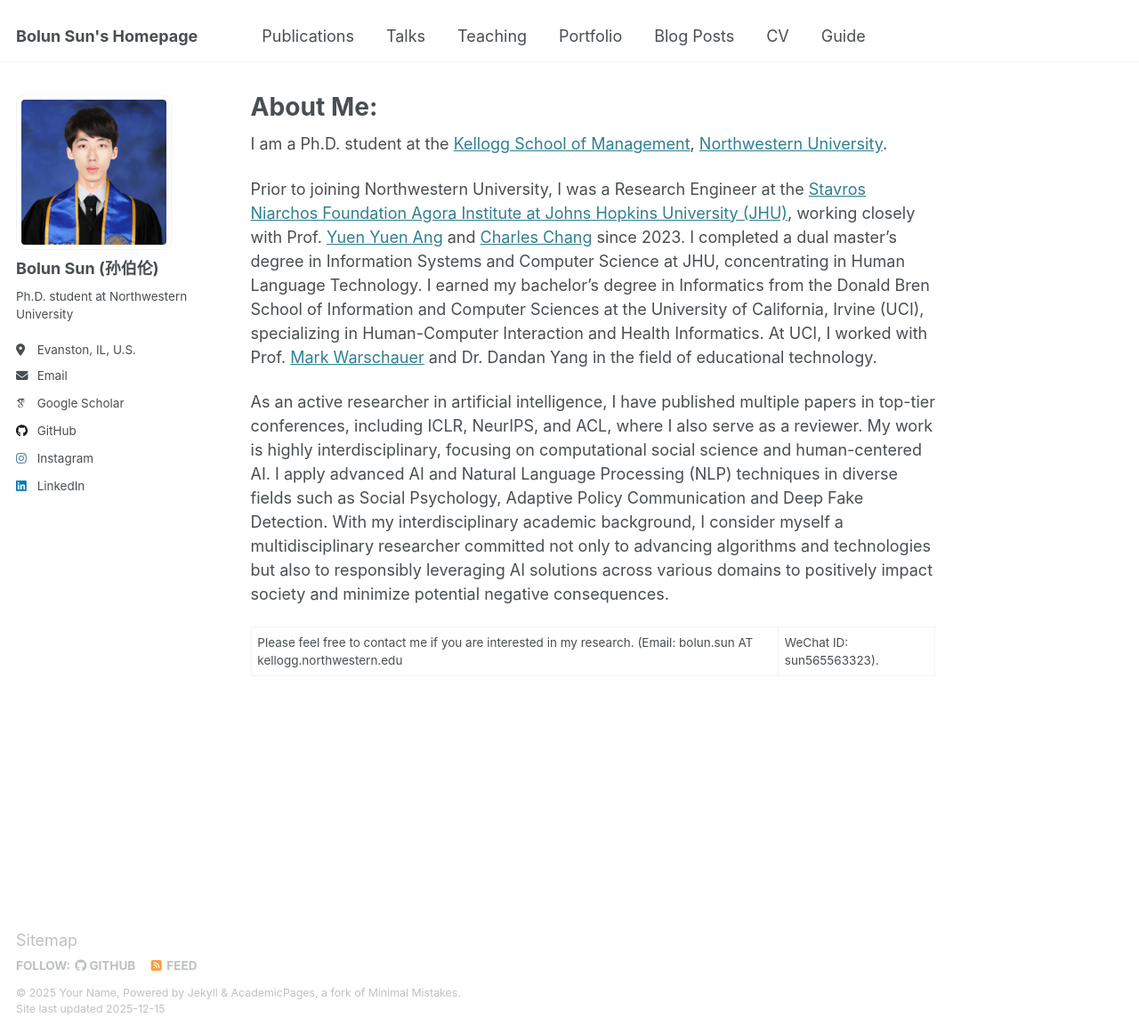
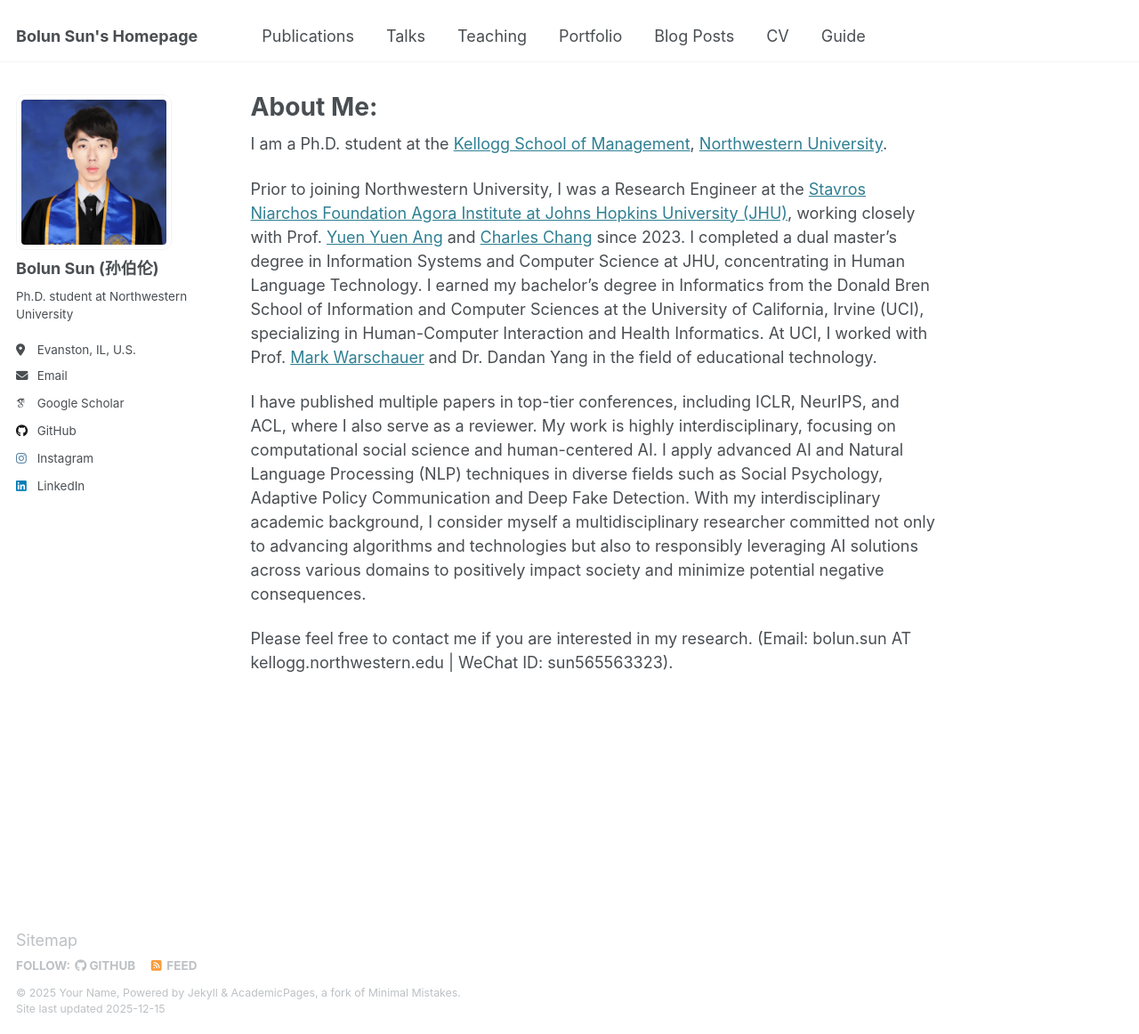
Before and after one commit to Baron-Sun/baron-sun.github.io, a Jekyll site: the page built from _pages/about.md, in a window 1280 px wide and 1162 px high. Shown: the whole window at 89% size. Built offline with Jekyll 4.4.1, drawn with Linux system fonts in a browser that asks for light colours; some web fonts are replaced.

Commit message:
Update about.md

```diff
--- a/_pages/about.md
+++ b/_pages/about.md
@@ -10,6 +10,7 @@
 
 Prior to joining Northwestern University, I was a Research Engineer at the [Stavros Niarchos Foundation Agora Institute at Johns Hopkins University (JHU)](https://snfagora.jhu.edu/), working closely with Prof. [Yuen Yuen Ang](https://politicalscience.jhu.edu/directory/yuen-yuen-ang/) and [Charles Chang](https://charleschang.me/) since 2023. I completed a dual master's degree in Information Systems and Computer Science at JHU, concentrating in Human Language Technology. I earned my bachelor's degree in Informatics from the Donald Bren School of Information and Computer Sciences at the University of California, Irvine (UCI), specializing in Human-Computer Interaction and Health Informatics. At UCI, I worked with Prof. [Mark Warschauer](https://markwarschauer.com/) and Dr. Dandan Yang in the field of educational technology.
 
-As an active researcher in artificial intelligence, I have published multiple papers in top-tier conferences, including ICLR, NeurIPS, and ACL, where I also serve as a reviewer. My work is highly interdisciplinary, focusing on computational social science and human-centered AI. I apply advanced AI and Natural Language Processing (NLP) techniques in diverse fields such as Social Psychology, Adaptive Policy Communication and Deep Fake Detection. With my interdisciplinary academic background, I consider myself a multidisciplinary researcher committed not only to advancing algorithms and technologies but also to responsibly leveraging AI solutions across various domains to positively impact society and minimize potential negative consequences.
+I have published multiple papers in top-tier conferences, including ICLR, NeurIPS, and ACL, where I also serve as a reviewer. My work is highly interdisciplinary, focusing on computational social science and human-centered AI. I apply advanced AI and Natural Language Processing (NLP) techniques in diverse fields such as Social Psychology, Adaptive Policy Communication and Deep Fake Detection. With my interdisciplinary academic background, I consider myself a multidisciplinary researcher committed not only to advancing algorithms and technologies but also to responsibly leveraging AI solutions across various domains to positively impact society and minimize potential negative consequences.
 
-Please feel free to contact me if you are interested in my research. (Email: bolun.sun AT kellogg.northwestern.edu | WeChat ID: sun565563323).
+Please feel free to contact me if you are interested in my research.
+(Email: bolun.sun AT kellogg.northwestern.edu | WeChat ID: sun565563323).
```
